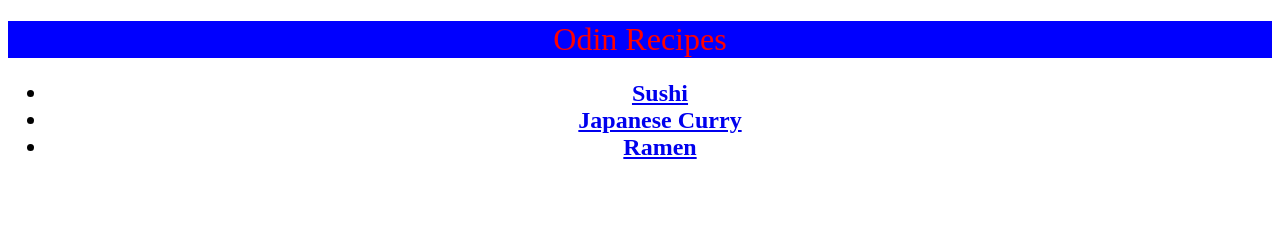
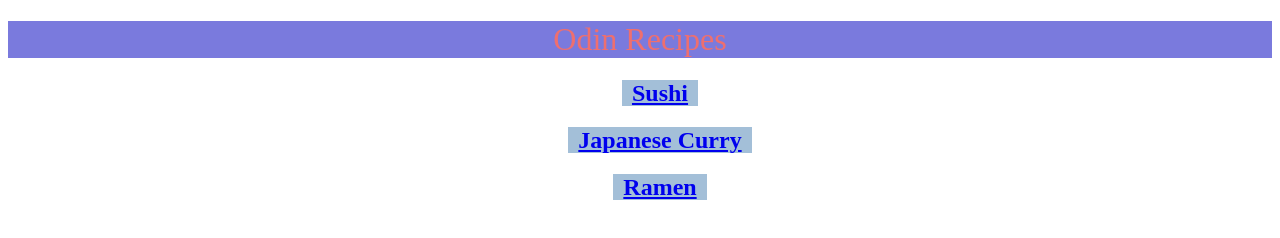
Before and after one commit to raywang38/odin-recipes, a plain HTML site: page index.html in a window 1280 px wide. Drawn offline with Linux system fonts and the light colour scheme.

Commit message:
provide background decor to home page of recipes
The css file for the recipes home page was altered
to make it more nice-looking.

```diff
--- a/index.html
+++ b/index.html
@@ -10,10 +10,10 @@
         <h1>Odin Recipes</h1>
         <ul>
             <li>
-                <a href="./recipes/sushi.html" target="_blank" rel="noopener noreferrer">Sushi</a>
+                <a href="./recipes/sushi/sushi.html" target="_blank" rel="noopener noreferrer">Sushi</a>
             </li>
             <li>
-                <a href="./recipes/japanese-curry.html" target="_blank" rel="noopener noreferrer">Japanese Curry</a>
+                <a href="./recipes/japanese-curry/japanese-curry.html" target="_blank" rel="noopener noreferrer">Japanese Curry</a>
             </li>
             <li>
                 <a href="./recipes/ramen/ramen.html" target="_blank" rel="noopener noreferrer">Ramen</a>
--- a/style.css
+++ b/style.css
@@ -1,14 +1,21 @@
 h1 {
-    background-color: blue;
+    background-color: rgb(122, 122, 221);
     text-align: center;
-    color:red;
-    font-family: "Times New Roman", sans-serif;
+    color:rgb(238, 111, 111);
+    font-family: serif, "Helvetica", sans-serif;
     font-weight: 300;
 }
 
 li {
     text-align: center;
     font-weight: bold;
-    font-family: "Times New Roman", sans-serif;
+    font-family: serif, "Times New Roman", sans-serif;
     font-size: 24px;
+    margin:20px;
+    list-style-type: none;
 }
+
+a {
+    background-color: rgb(163, 191, 216);
+    padding: 0 10px;
+}
```
